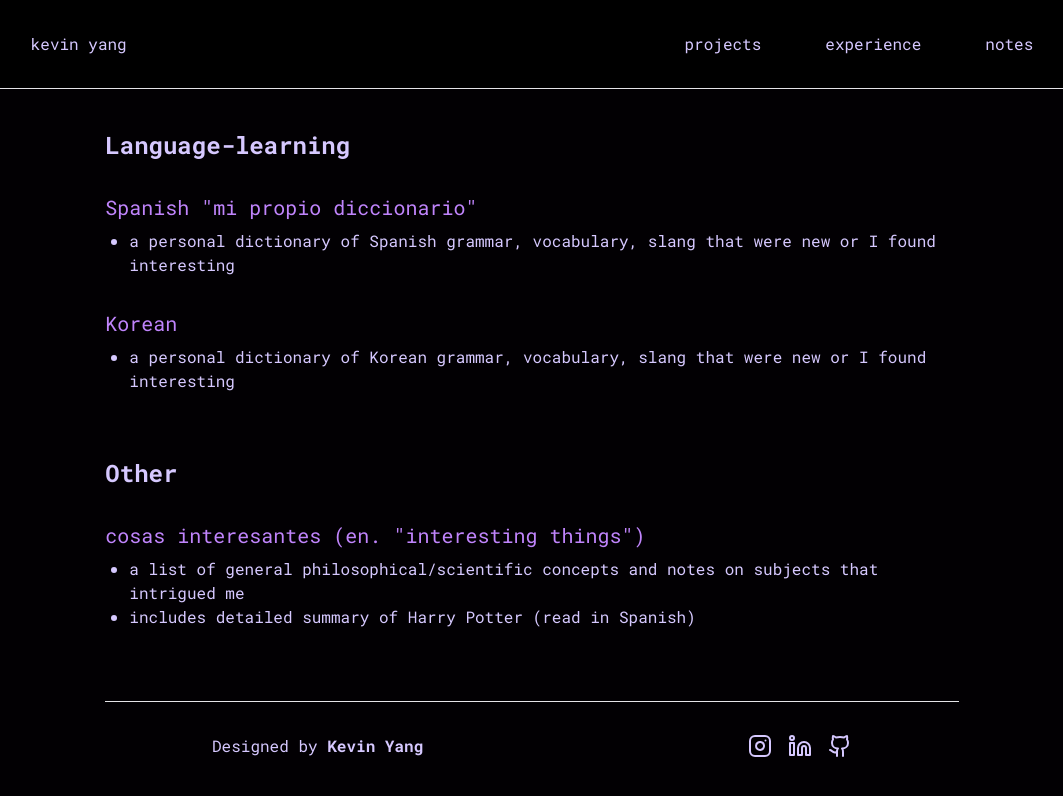
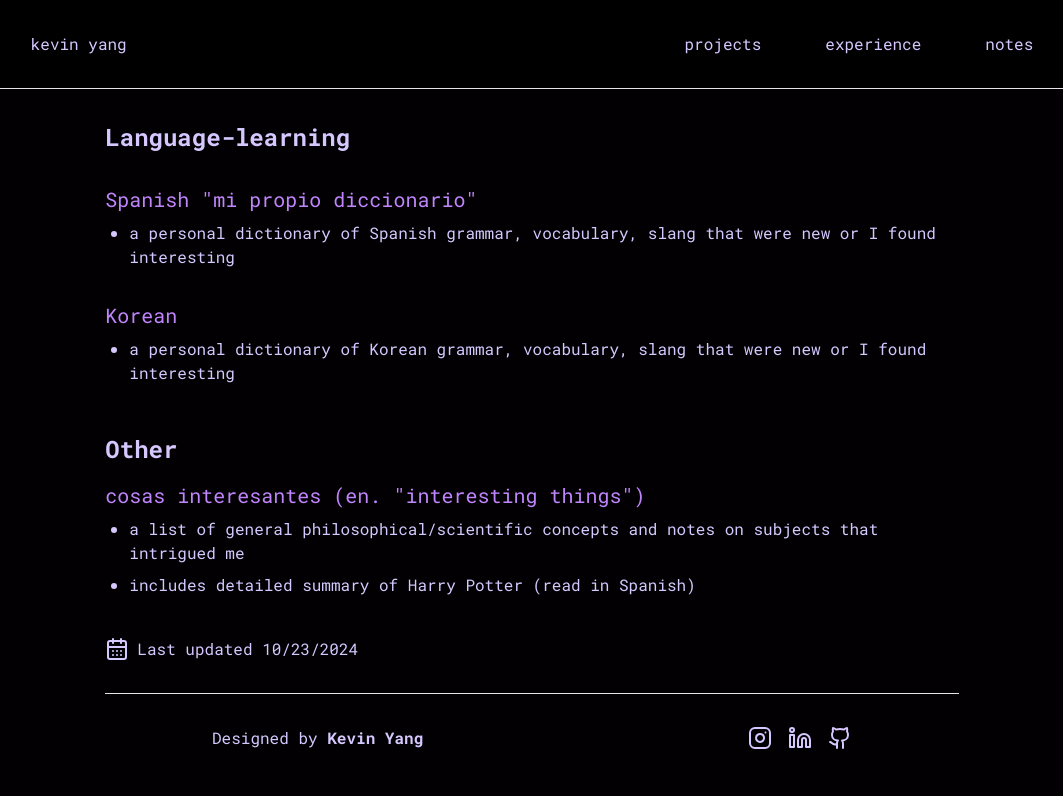
Before and after one commit to lem0000ns/kevin-yang, a Next.js app: page /notes in a window 1280 px wide. Shown: the top 796 px of the page, without its empty margins (108-1171 px from the left). Built offline with nearby package versions, Linux system fonts and the light colour scheme.

Commit message:
notes doc reusable component

```diff
--- /dev/null
+++ b/src/app/notes/NoteDoc.tsx
@@ -0,0 +1,28 @@
+import React from "react";
+
+interface Props {
+  link: string;
+  details: string[];
+}
+
+const NoteDoc = ({ link, children, details }: Props) => {
+  return (
+    <div className="space-y-2">
+      <a
+        href={link}
+        target="_blank"
+        rel="noopener noreferrer"
+        className="text-xl hover:text-indigo-500 text-purple-400"
+      >
+        {children}
+      </a>
+      <ul className="list-disc ml-6 space-y-2">
+        {details.map((d: string, index: number) => (
+          <li key={index}>{d}</li>
+        ))}
+      </ul>
+    </div>
+  );
+};
+
+export default NoteDoc;
--- a/src/app/notes/page.tsx
+++ b/src/app/notes/page.tsx
@@ -2,6 +2,8 @@ import React from "react";
 import Navbar from "@/components/ui/Navbar";
 import Footer from "@/components/footer";
 import { Roboto_Mono } from "@next/font/google";
+import NoteDoc from "./NoteDoc";
+import { CalendarDays } from "lucide-react";
 
 const robotoMono = Roboto_Mono({
   weight: ["400", "700"],
@@ -12,76 +14,56 @@ const LanguageLearning = () => {
   return (
     <div className="text-left w-2/3 mx-auto space-y-8 flex flex-col">
       <strong className="text-2xl">Language-learning</strong>
-      <div className="space-y-2">
-        <a
-          href="https://docs.google.com/document/d/1DVD57DQbVW8Cy6f1DL6gpDd-3LSJGeCCkJNpBvPyOuY/edit?usp=sharing"
-          target="_blank"
-          rel="noopener noreferrer"
-          className="text-xl hover:text-indigo-500 text-purple-400"
+      <NoteDoc
+        link="https://drive.google.com/file/d/1MSDZRWxDf3TRAju1QRZITvd03PaBvRHn/view?usp=sharing"
+        details={[
+          "a personal dictionary of Spanish grammar, vocabulary, slang that were new or I found interesting",
+        ]}
       >
         Spanish "mi propio diccionario"
-        </a>
-        <ul className="list-disc ml-6">
-          <li>
-            a personal dictionary of Spanish grammar, vocabulary, slang that
-            were new or I found interesting
-          </li>
-        </ul>
-      </div>
-      <div className="space-y-2">
-        <a
-          href="https://docs.google.com/document/d/1viQcMZY7XQ-N5SSJoYg767FIvvtXo0FsN4FBgUxbhzU/edit?tab=t.0"
-          target="_blank"
-          rel="noopener noreferrer"
-          className="text-xl hover:text-indigo-500 text-purple-400"
+      </NoteDoc>
+      <NoteDoc
+        link="https://drive.google.com/file/d/1Tfx0SK4zaxZOnneti5sfAY2d_hyM9bp5/view?usp=sharing"
+        details={[
+          "a personal dictionary of Korean grammar, vocabulary, slang that were new or I found interesting",
+        ]}
       >
         Korean
-        </a>
-        <ul className="list-disc ml-6">
-          <li>
-            a personal dictionary of Korean grammar, vocabulary, slang that were
-            new or I found interesting
-          </li>
-        </ul>
-      </div>
+      </NoteDoc>
     </div>
   );
 };
 
 const Other = () => {
   return (
-    <div className="text-left w-2/3 mx-auto space-y-8 flex flex-col">
+    <div className="text-left w-2/3 mx-auto space-y-4 flex flex-col">
       <strong className="text-2xl">Other</strong>
-      <div className="space-y-2">
-        <a
-          href="https://docs.google.com/document/d/1bXoE3X6UWoyZPk2DOIPhGu9NesajMqb1lsDx_HCJ_5M/edit?tab=t.0"
-          target="_blank"
-          rel="noopener noreferrer"
-          className="text-xl hover:text-indigo-500 text-purple-400"
+      <NoteDoc
+        link="https://drive.google.com/file/d/1LX6oGsytumKhr5wkXu1d8ue3oA6CR5Dq/view?usp=sharing"
+        details={[
+          "a list of general philosophical/scientific concepts and notes on subjects that intrigued me",
+          "includes detailed summary of Harry Potter (read in Spanish)",
+        ]}
       >
         cosas interesantes (en. "interesting things")
-        </a>
-        <ul className="list-disc ml-6">
-          <li>
-            a list of general philosophical/scientific concepts and notes on
-            subjects that intrigued me
-          </li>
-          <li>includes detailed summary of Harry Potter (read in Spanish)</li>
-        </ul>
-      </div>
+      </NoteDoc>
     </div>
   );
 };
 
 const page = () => {
   return (
-    <div
-      className={`${robotoMono.className} homepage flex flex-col space-y-10`}
-    >
+    <div className={`${robotoMono.className}`}>
+      <div className={"homepage flex flex-col space-y-8"}>
         <Navbar />
-      <div className="flex flex-col space-y-16">
+        <div className="flex flex-col space-y-12">
           <LanguageLearning />
           <Other />
+        </div>
+      </div>
+      <div className="text-left w-2/3 mx-auto flex flex-row space-x-2 mt-10">
+        <CalendarDays />
+        <p>Last updated 10/23/2024</p>
       </div>
       <Footer />
     </div>
--- a/src/components/aboutme.tsx
+++ b/src/components/aboutme.tsx
@@ -26,7 +26,7 @@ const aboutme = () => {
       <p className="text-lg">
         Open my resume{" "}
         <a
-          href="https://docs.google.com/document/d/16l3Z2ABT-0xikEwE-Ee_g07kd7EFKWBM/edit?usp=drive_link&ouid=108463634580760321563&rtpof=true&sd=true"
+          href="https://drive.google.com/file/d/19dEjWUrw2rvXL8TRM1VaczoEgQUXauEe/view?usp=sharing"
           target="_blank"
           rel="noopener noreferrer"
           className="text-violet-500 hover:text-violet-400"
```
Lines whose indentation alone changed are shown as unchanged.
